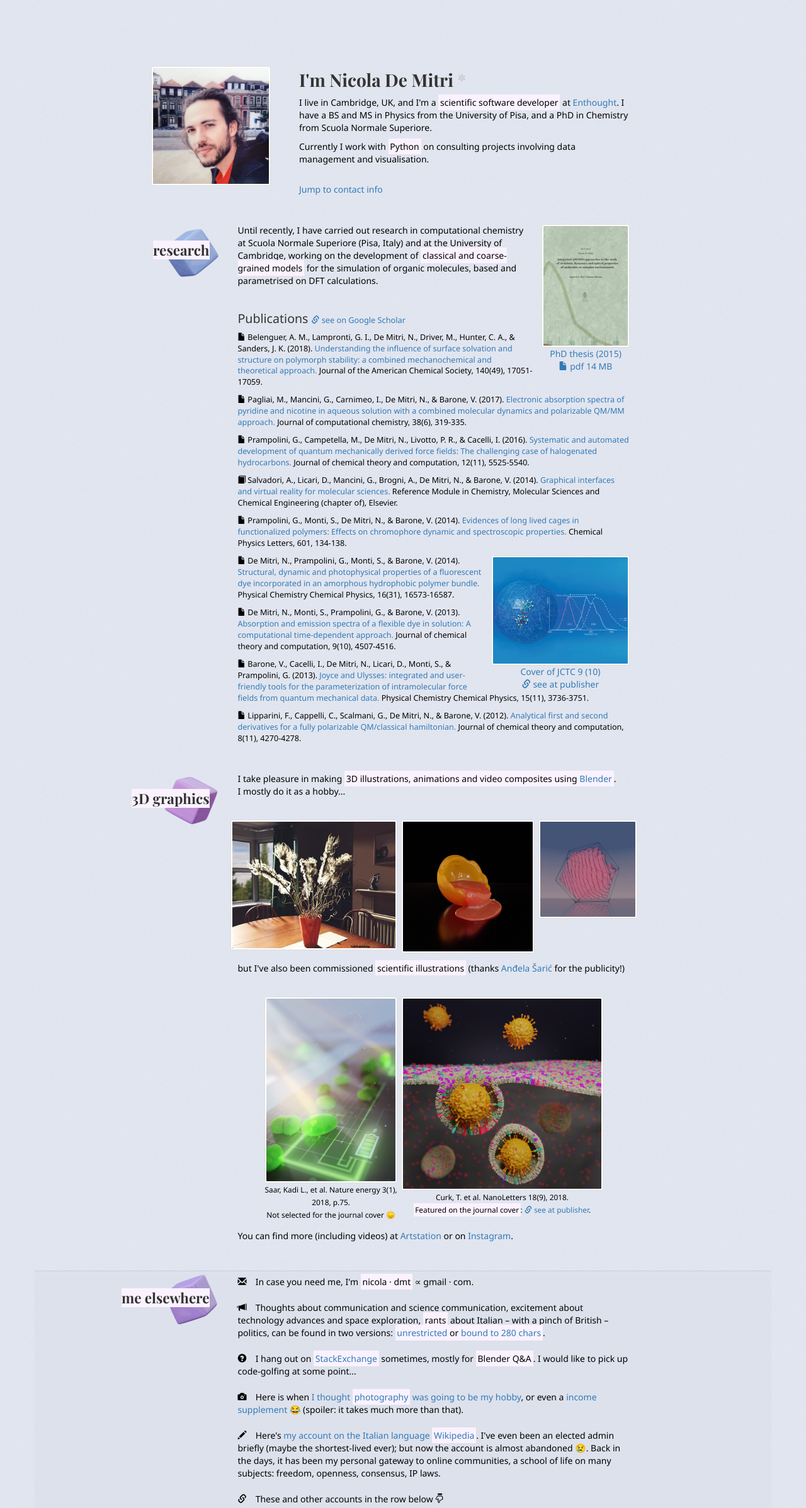
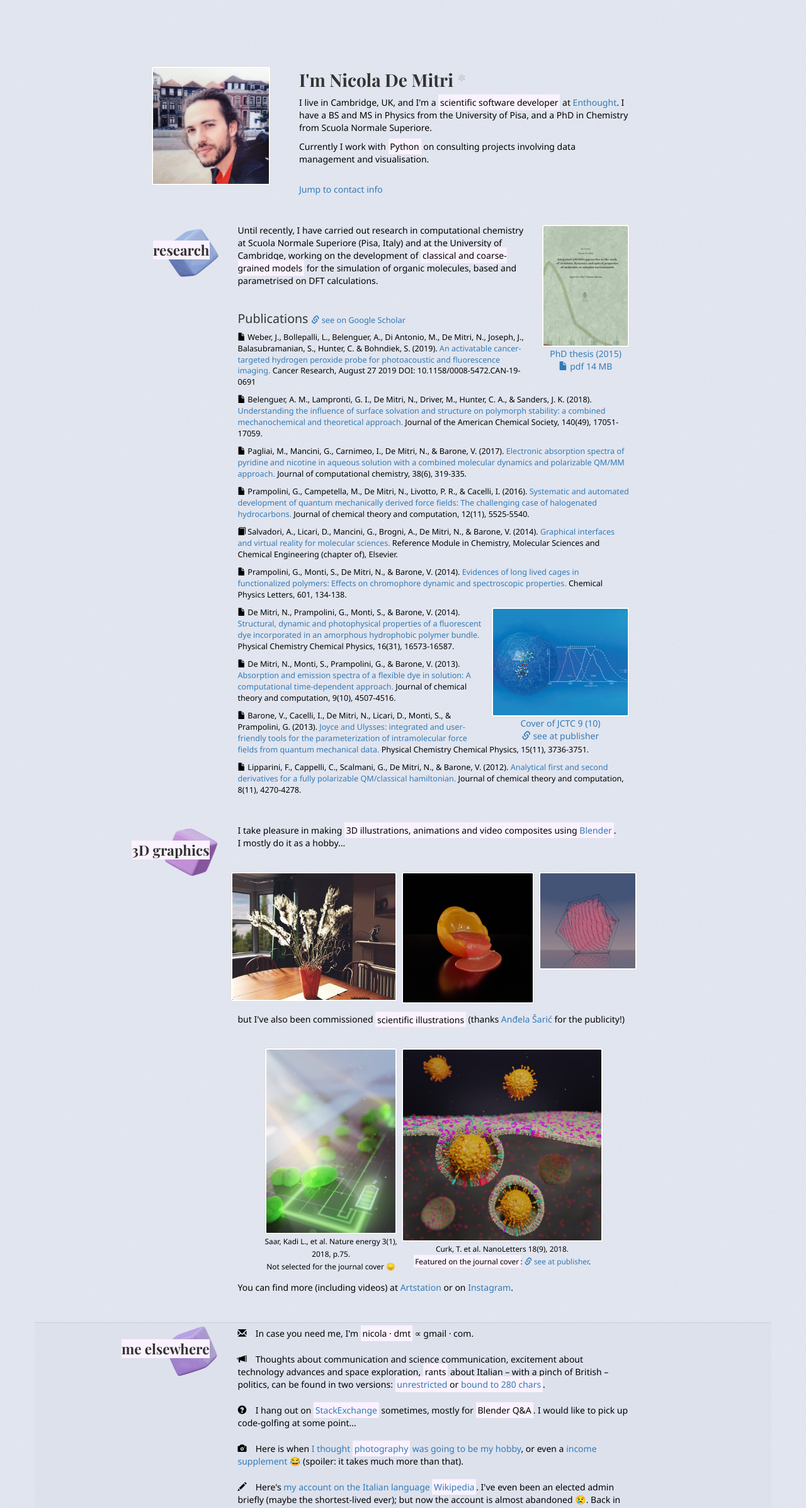
Before and after one commit to nicolasap-dm/nicolasap-dm.github.io, a plain HTML site: page index.html in a window 1280 px wide. Shown: the top 2395 px of the page at 63% size. Drawn offline with nearby package versions, Linux system fonts and the light colour scheme.

Commit message:
+ Cancer Research paper. Update meta description. De-localised URL.

```diff
--- a/index.html
+++ b/index.html
@@ -15,7 +15,7 @@
   <link rel="shortcut icon" type="image/png" href="elements/favicon.png"/>
 
   <!-- Search engines and social media -->
-  <meta name="description" content="Personal homepage of Nicola De Mitri, scientific software developer, Ph.D. in chemistry, and amateur 3D artist.">
+  <meta name="description" content="Scientific software developer at Enthought; formerly physicist and computational chemist (PhD) at the University of Cambridge and Scuola Normale (Pisa). Amateur 3D artist with Blender.">
 
   <meta property="og:title" content="Hi, I'm Nicola De Mitri (nicolasap-dm)" />
   <meta property="og:description" content="A scientific Python developer based in Cambridge. Find out more about my: research, work, and 3D art!" />
@@ -85,9 +85,14 @@
           Until recently, I have carried out research in computational chemistry at Scuola Normale Superiore (Pisa, Italy) and at the University of Cambridge, working on the development of <mark>classical and coarse-grained models</mark> for the simulation of organic molecules, based and parametrised on DFT calculations.
 
           <h3 class="newpar-bigger">Publications
-            <small><a href="https://scholar.google.com/citations?user=FvKUT0UAAAAJ&hl=it"><span class="glyphicon glyphicon-link" aria-hidden="true"></span> see on Google Scholar
+            <small><a href="https://scholar.google.com/citations?user=FvKUT0UAAAAJ"><span class="glyphicon glyphicon-link" aria-hidden="true"></span> see on Google Scholar
             </a></small>
           </h3>
+          <p class="paper">
+            <span class="glyphicon glyphicon-file" aria-hidden="true"></span>
+            Weber, J., Bollepalli, L., Belenguer, A., Di Antonio, M., De Mitri, N., Joseph, J., Balasubramanian, S., Hunter, C. &amp; Bohndiek, S. (2019).
+            <a href="https://cancerres.aacrjournals.org/content/early/2019/08/27/0008-5472.CAN-19-0691">An activatable cancer-targeted hydrogen peroxide probe for photoacoustic and fluorescence imaging.</a> Cancer Research, August 27 2019 DOI: 10.1158/0008-5472.CAN-19-0691
+          </p>
           <p class="paper">
             <span class="glyphicon glyphicon-file" aria-hidden="true"></span>
             Belenguer, A. M., Lampronti, G. I., De Mitri, N., Driver, M., Hunter, C. A., &amp; Sanders, J. K. (2018).
@@ -216,7 +221,7 @@
             <span class="glyphicon glyphicon-pencil right-spacer" aria-hidden="true"></span> Here's <a href="https://it.wikipedia.org/wiki/Utente:Quatar">my account on the Italian language <mark>Wikipedia</mark></a>. I've even been an elected admin briefly (maybe the shortest-lived ever); but now the account is almost abandoned 😢. Back in the days, it has been my personal gateway to online communities, a school of life on many subjects: freedom, openness, consensus, IP laws.
           </p>
           <p class="newpar-big">
-            <span class="glyphicon glyphicon-link right-spacer" aria-hidden="true"></span> These and other accounts in the row below <span class="glyphicon glyphicon-hand-down" aria-hidden="true"></span>
+            <span class="glyphicon glyphicon-hand-down right-spacer" aria-hidden="true"></span> These and other accounts in the row below</span>
           </p>
         </div>
         <div class="row row-social">
```
